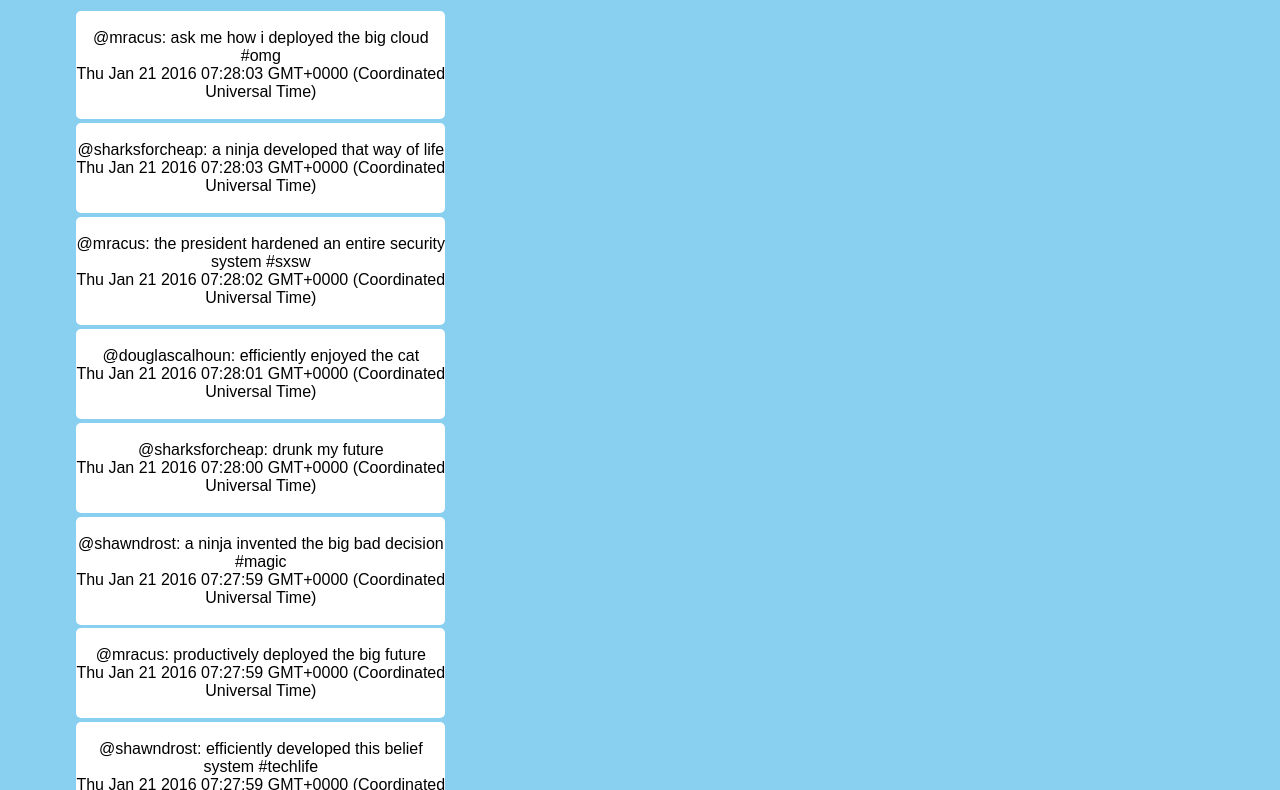
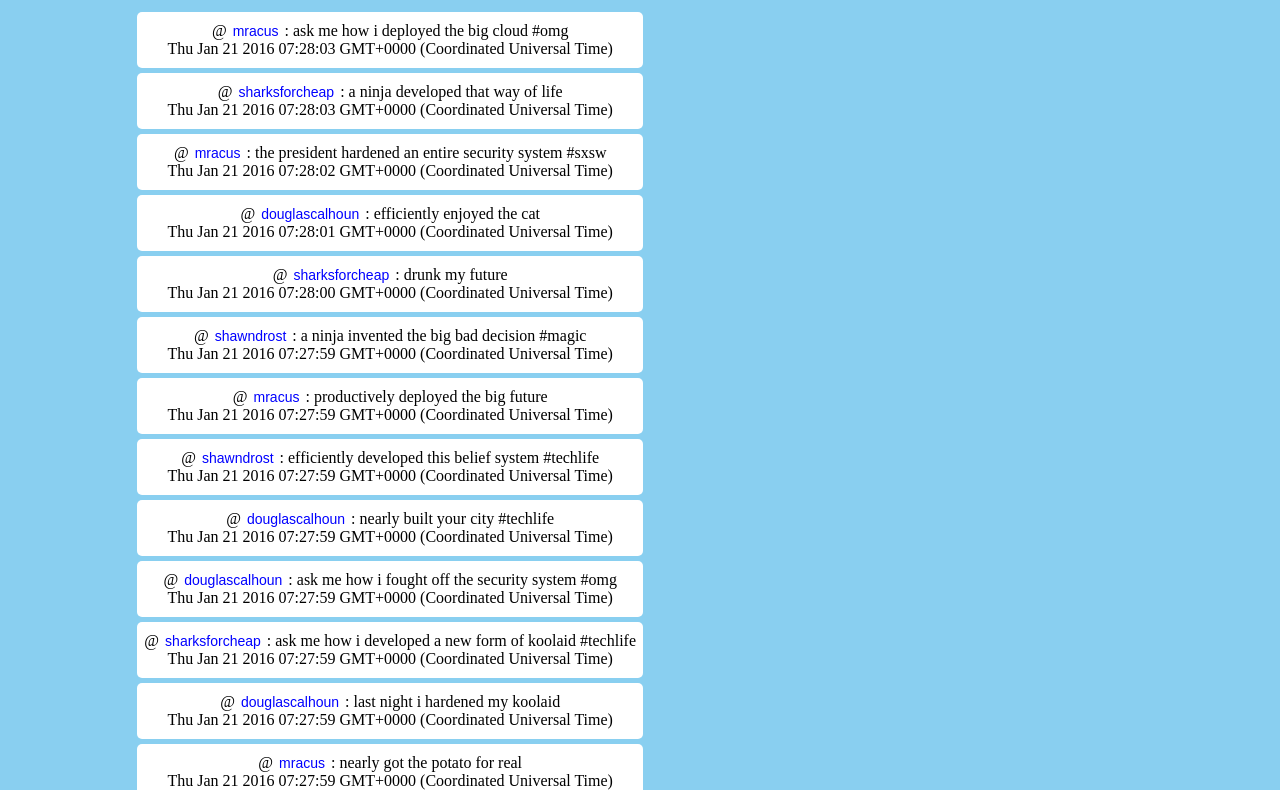
Before and after one commit to vichen/twittler, a plain HTML site: page index.html in a window 1280 px wide. Shown: the part 73-863 px from the top of the page. Drawn offline with Linux system fonts and the light colour scheme.

Commit message:
basic requirements work

```diff
--- a/index.html
+++ b/index.html
@@ -7,69 +7,15 @@
   </head>
   <body>
 
-    <div class='header'>
-    <h1>Twittler</h1>
-    <div>
-
-    <section>
-    <div class='content'>
-    <script>
-
-      $(document).ready(function(){
-        var $section = $('body').find('section');
-        $section.html('');
-        var currentIndex = 0;
-
-
-        function prependTweet(tweet) {
-            var $tweet = $('<div></div>');
-            $tweet.text('\n' + '@' + tweet.user + ': ' + tweet.message + '\n' + tweet.created_at + '\n\n');
-
-$tweet.html($tweet.html().replace(/\n/g,'<br/>'));
-            $tweet.prependTo($section);
-        }
-
-
-        function displayStream(start, end) {
-            for (var i=start; i<end; i++) {
-               prependTweet(streams.home[i]);
-            }
-        }
-
-
-        setInterval(function () {
-            displayStream(currentIndex, streams.home.length);
-            currentIndex = streams.home.length;
-        } , 100);
-
-
-      });
-
-    </script>
+    <div class="header">
+    	<h1>Twittler</h1>
     </div>
 
-    <div class="userTweets">
-    <script>
-        $('tweet.user').on('click', function() {
-            var thisUser = $(this).text();
-            return streams.users[thisUser];
-
-            function displayUserStream(start, end) {
-            for (var i=start; i<end; i++) {
-            prependTweet(streams.users[thisUser]);
-            }
-        }
-            setInterval(function () {
-            displayUserStream(currentIndex, streams.home.length);
-            currentIndex = streams.home.length;
-        } , 100);
-
-            console.log(thisUser);
-        });
-    </script>
+    <div class="content">
+      <div class='homeTweets'></div>
+    	<div class="userTweets"></div>
     </div>
 
-    </section>
-
+    <script src="script.js"></script>
   </body>
 </html>
--- /dev/null
+++ b/script.js
@@ -0,0 +1,54 @@
+$(document).ready(function(){
+  var $homeTweets = $('.homeTweets');
+  var $userTweets = $('.userTweets');
+  var currentHomeIndex = 0;
+  var currentUserIndex = 0;
+  var selectedUser;
+
+  function prependTweet(tweet, element) {
+    var $tweet = $('<div class="tweet"></div>');
+    $tweet.html('<div>@<button>' + tweet.user + '</button>: ' + tweet.message + '<br>'  + tweet.created_at + '<br></div>');
+    $tweet.prependTo(element);
+
+    var $button = $tweet.find('button');
+    console.log('BUTTON: ', $button.text());
+    $button.on('click', function() {
+      console.log('BUTTON IS CLICKED');
+      var username = $button.text();
+      if (username != selectedUser) {
+        selectedUser = username;
+        currentUserIndex = 0;
+        $userTweets.empty();
+
+        console.log('USER SELECTED: ', selectedUser);
+      }
+    });
+  }
+
+  function displayHomeStream(start, end) {
+    for (var i=start; i<end; i++) {
+       prependTweet(streams.home[i], $homeTweets);
+    }
+  }
+
+   function displayUserStream(start, end) {
+    if (selectedUser) {
+      for (var i=start; i<end; i++) {
+        console.log('SELECTED USER: ', selectedUser);
+        console.log('USER DATA: ', streams.users[selectedUser]);
+        prependTweet(streams.users[selectedUser][i], $userTweets);
+      }
+    }
+  }
+
+  setInterval(function () {
+    displayHomeStream(currentHomeIndex, streams.home.length);
+    currentHomeIndex = streams.home.length;
+
+    if (selectedUser) {
+    	displayUserStream(currentUserIndex, streams.users[selectedUser].length);
+      currentUserIndex = streams.users[selectedUser].length;
+    }
+  } , 1000);
+
+});
--- a/styles.css
+++ b/styles.css
@@ -2,20 +2,47 @@ body {
     background-color: #89cff0;
 }
 
-div {
+.tweet {
     background-color: white;
-    margin: 0.75% 2.5%;
-    width: 70%;
+    margin: 5px;
+    width: 100%;
     border-radius: 5px;
+    padding: 10px 0 10px 0;
+}
+
+.tweet button {
+    background: none;
+    border: none;
+    color: blue;
+    text-decoration: none;
+    font-size: 14px;
+}
+
+.tweet button:hover {
+    color: black;
+    text-decoration: underline;
 }
 
 .header {
     background-color: #45b3e7;
     font-family: sans-serif;
-    width: 75%;
     text-align: center;
 }
 
-section {
-    float: left;
+.content {
+    width: 100%;
+    vertical-align: top;
+    text-align: center;
 }
+
+.homeTweets {
+    display: inline-block;
+    vertical-align: top;
+    width: 40%;
+}
+
+.userTweets {
+    display: inline-block;
+    vertical-align: top;
+    width: 40%;
+}
```
